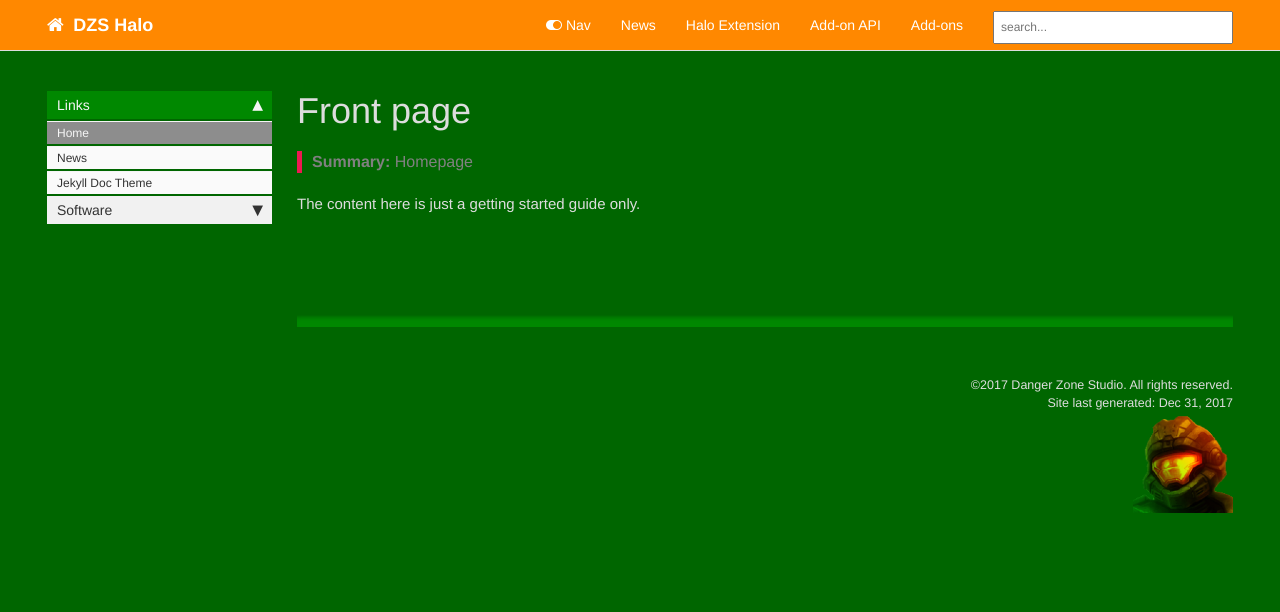
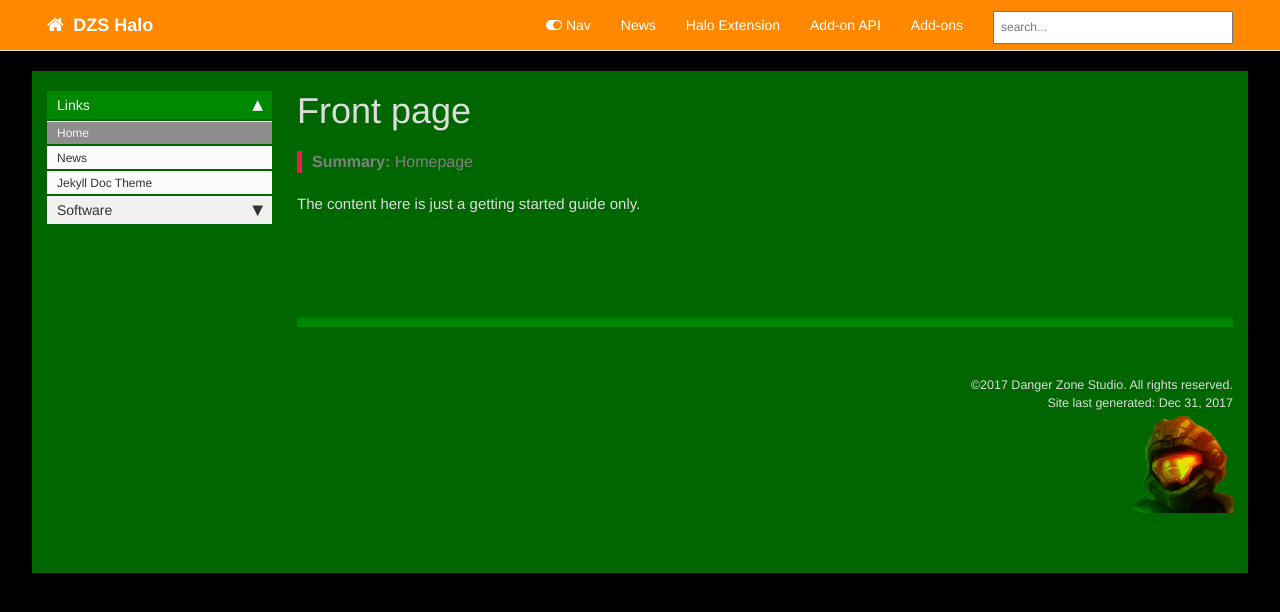
Before and after one commit to DZSHalo/dzshalo.github.io, a Jekyll site: the page built from index.md, in a window 1280 px wide. Shown: the top 612 px of the page. Built offline with Jekyll 4.4.1, drawn with Linux system fonts in a browser that asks for light colours; nearby versions of some CDN libraries; comment, search, counter and statistics services are not loaded.

Commit message:
update theme

```diff
--- a/assets/css/theme-halo.css
+++ b/assets/css/theme-halo.css
@@ -29,8 +29,11 @@
 /* Custom colors */
 
 body {
+    background-color: #000 !important;
+    color: #ddd !important;
+}
+body > .container {
     background-color: #060 !important;
-    color: #ddd !important;
 }
 hr.shaded {
     background-color: #080 !important;
```
